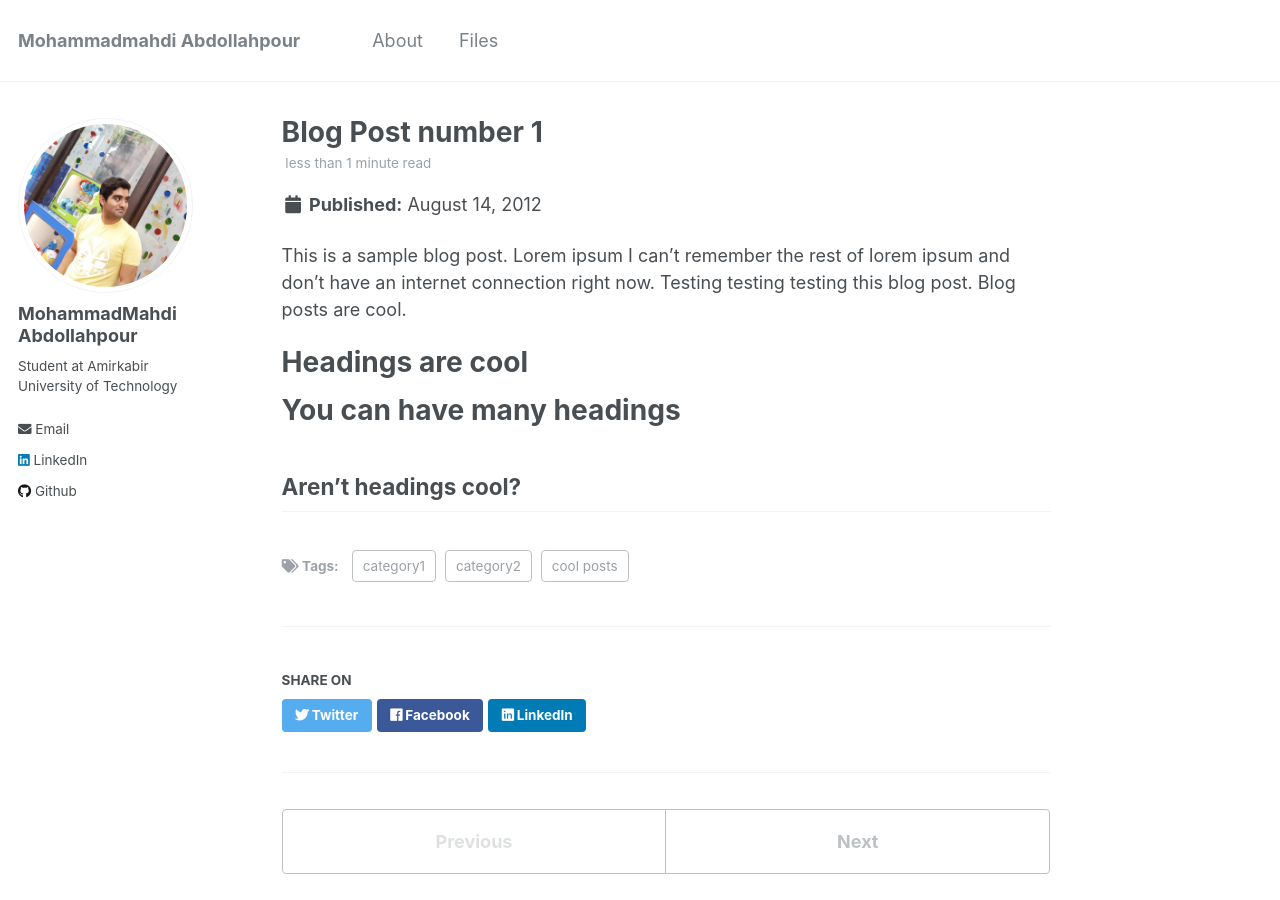
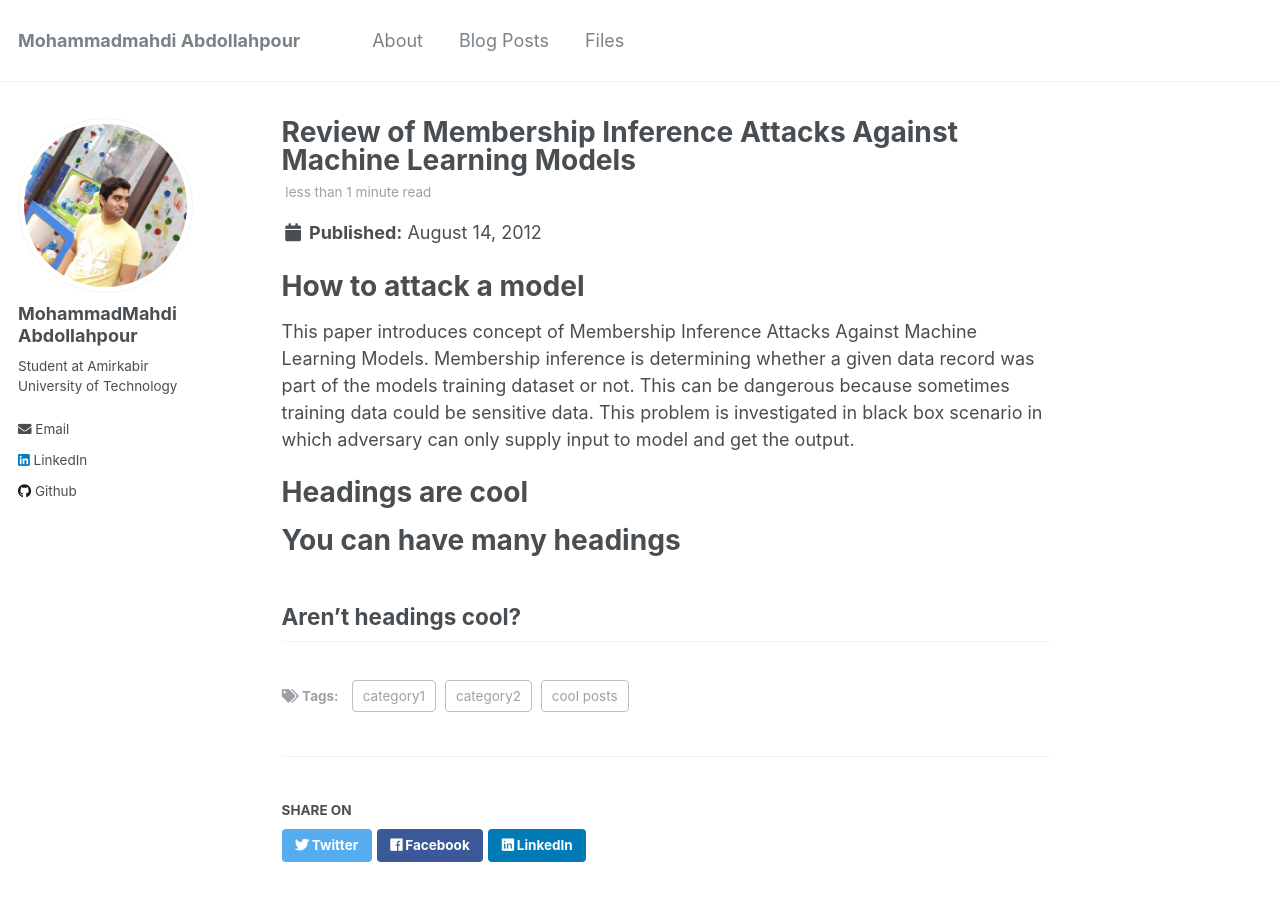
Before and after one commit to mahdiabdollahpour/mahdiabdollahpour.github.io, a Jekyll site: the page built from _posts/2012-08-14-blog-post-1.md, in a window 1280 px wide and 900 px high. Built offline with Jekyll 4.4.1, drawn with Linux system fonts in a browser that asks for light colours.

Commit message:
adding blog

```diff
--- a/_data/navigation.yml
+++ b/_data/navigation.yml
@@ -15,8 +15,8 @@ main:
   # - title: "Portfolio"
   #   url: /portfolio/
 
-  # - title: "Blog Posts"
-  #   url: /year-archive/
+  - title: "Blog Posts"
+    url: /year-archive/
 
   # - title: "CV"
   #   url: /cv/
--- a/_posts/2012-08-14-blog-post-1.md
+++ b/_posts/2012-08-14-blog-post-1.md
@@ -1,6 +1,7 @@
 ---
-title: 'Blog Post number 1'
-date: 2012-08-14
+title: 'Review of Membership Inference Attacks
+Against Machine Learning Models'
+# date:
 permalink: /posts/2012/08/blog-post-1/
 tags:
   - cool posts
@@ -8,7 +9,14 @@ tags:
   - category2
 ---
 
-This is a sample blog post. Lorem ipsum I can't remember the rest of lorem ipsum and don't have an internet connection right now. Testing testing testing this blog post. Blog posts are cool.
+How to attack a model
+========
+This paper introduces concept of Membership Inference Attacks Against
+Machine Learning Models. Membership inference is determining whether a
+given data record was part of the models training dataset or not. This can
+be dangerous because sometimes training data could be sensitive data. This
+problem is investigated in black box scenario in which adversary can only
+supply input to model and get the output.
 
 Headings are cool
 ======
```
